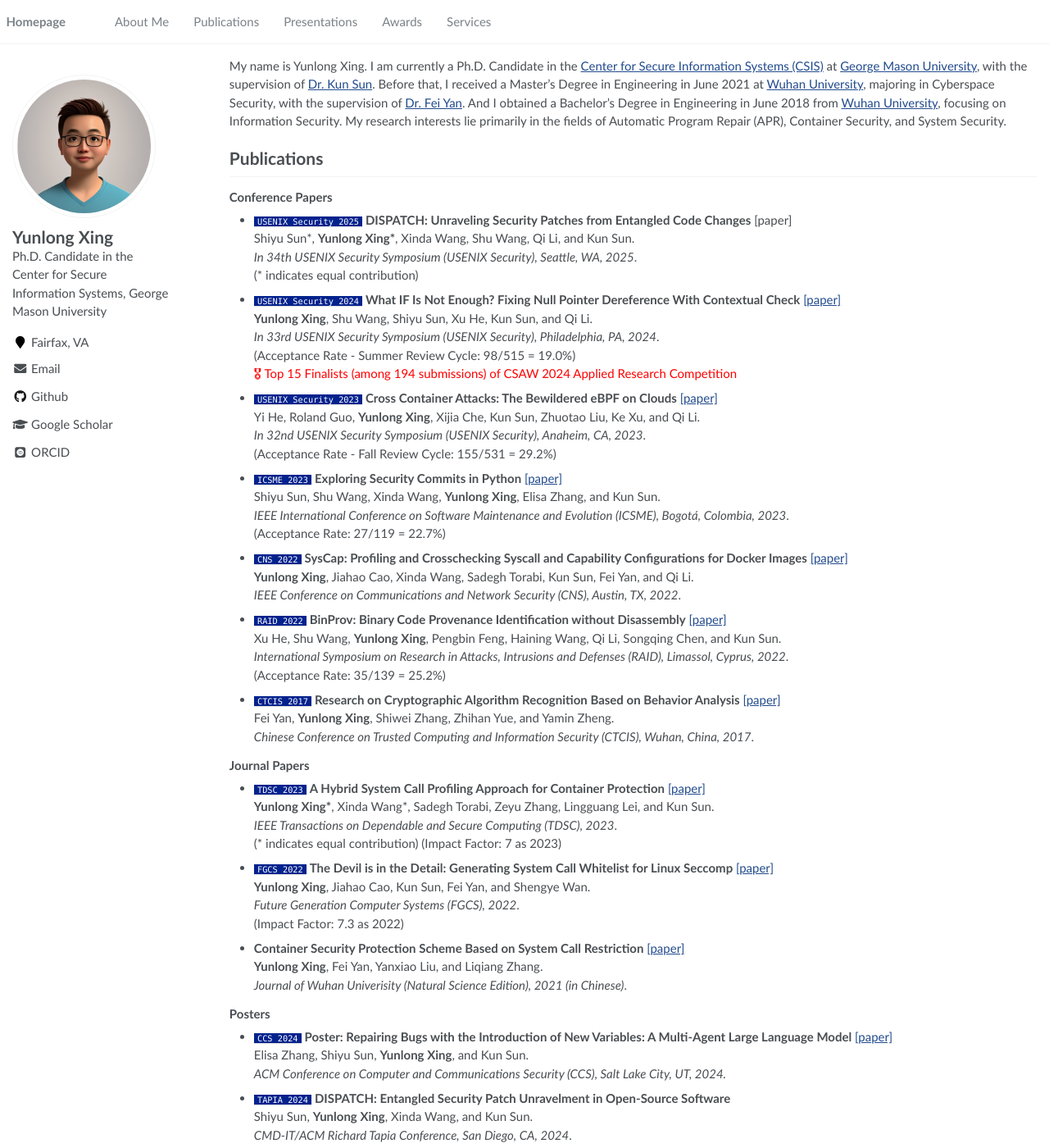
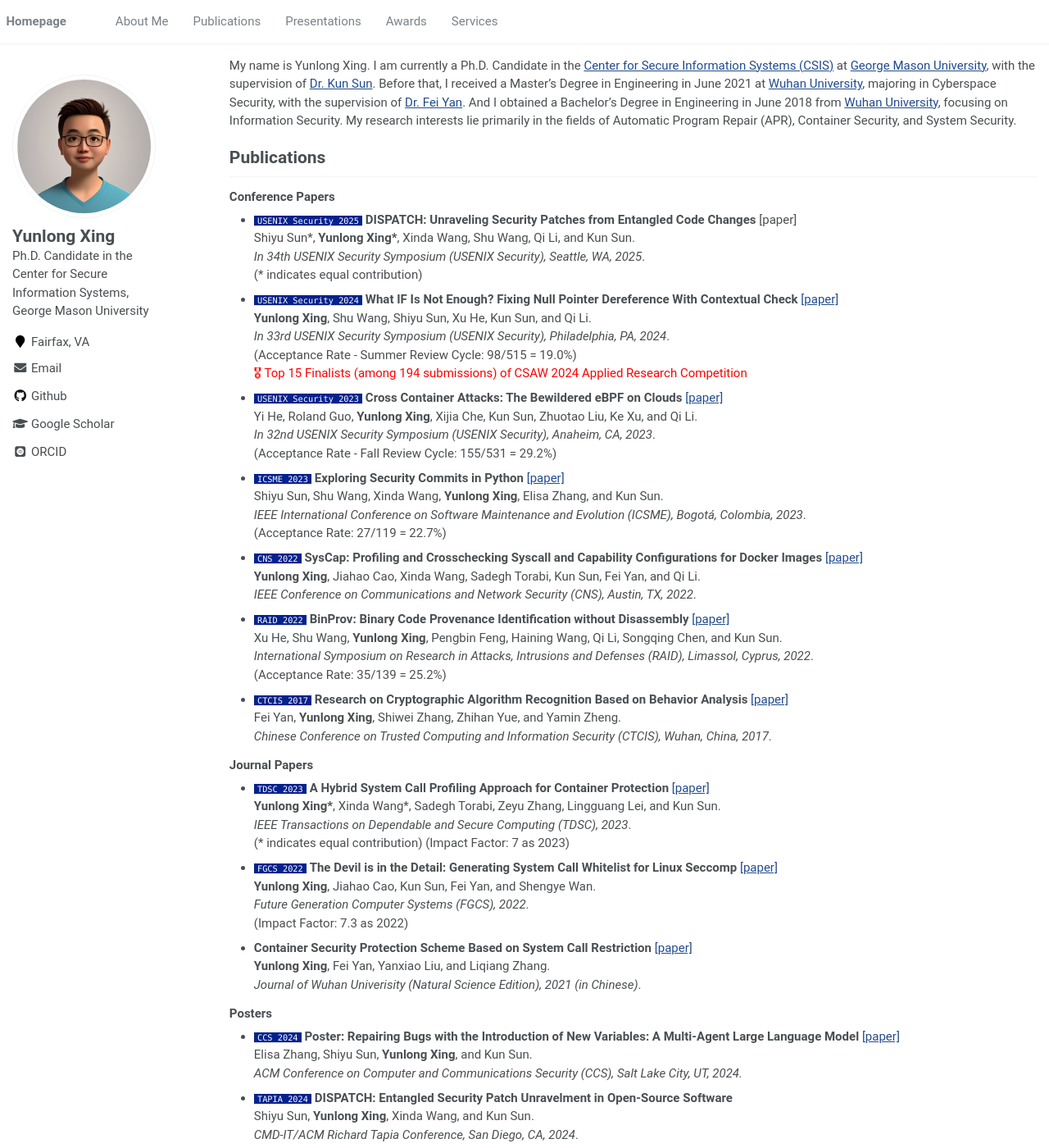
Before and after one commit to YunlongXing/yunlongxing.github.io, a Jekyll site: the page built from _pages/about.md, in a window 1280 px wide and 1400 px high. Shown: the whole window at 82% size. Built offline with Jekyll 4.4.1, drawn with Linux system fonts in a browser that asks for light colours; some web fonts are replaced.

Commit message:
Update _variables.scss

```diff
--- a/_sass/_variables.scss
+++ b/_sass/_variables.scss
@@ -14,10 +14,10 @@ $indent-var                 : 0.5em;
 
 /* system typefaces */
 $serif                      : Georgia, Times, serif;
-$sans-serif                 : "Trebuchet MS", Helvetica, sans-serif;
+$sans-serif                 : "Roboto", Helvetica, sans-serif;
 // $sans-serif                 : Georgia, serif, sans-serif;
 
-// $sans-serif                 : -apple-system, ".SFNSText-Regular", "San Francisco", "Roboto", "Segoe UI", "Helvetica Neue", "Lucida Grande", Arial, sans-serif;
+// $sans-serif                 : -apple-system, ".SFNSText-Regular", "San Francisco", "Roboto", "Segoe UI", "Helvetica Neue", "Lucida Grande", "Trebuchet MS", Arial, sans-serif;
 $monospace                  : Monaco, Consolas, "Lucida Console", monospace;
 
 /* sans serif typefaces */
```
